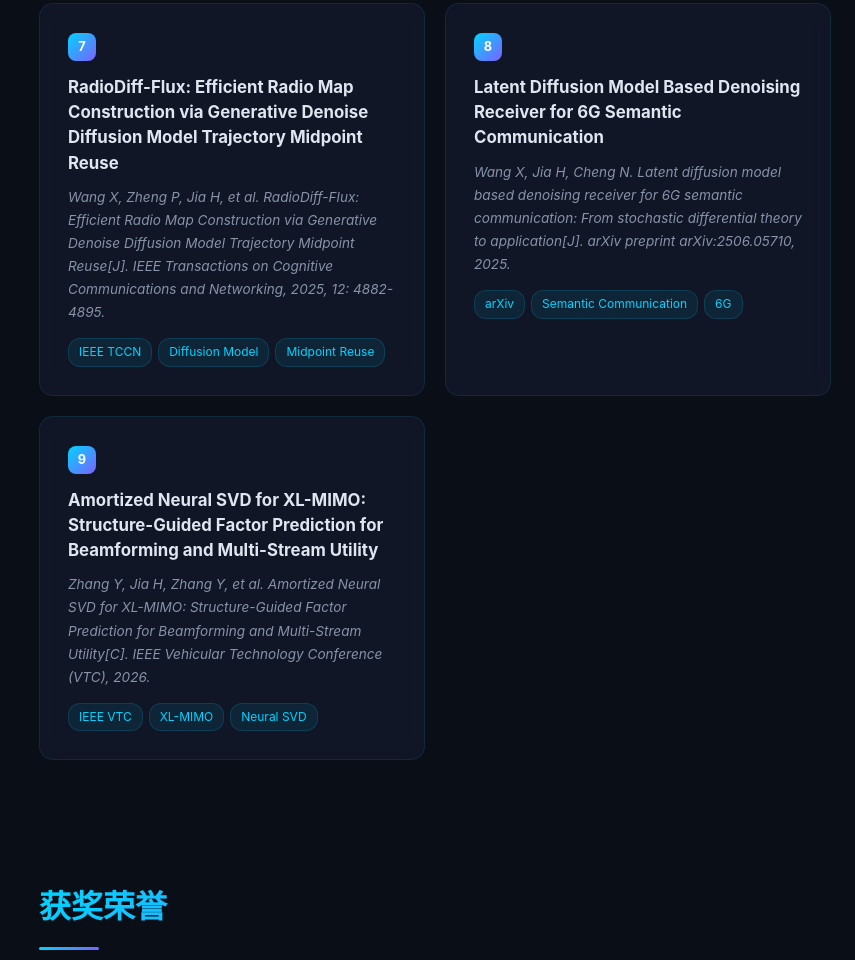
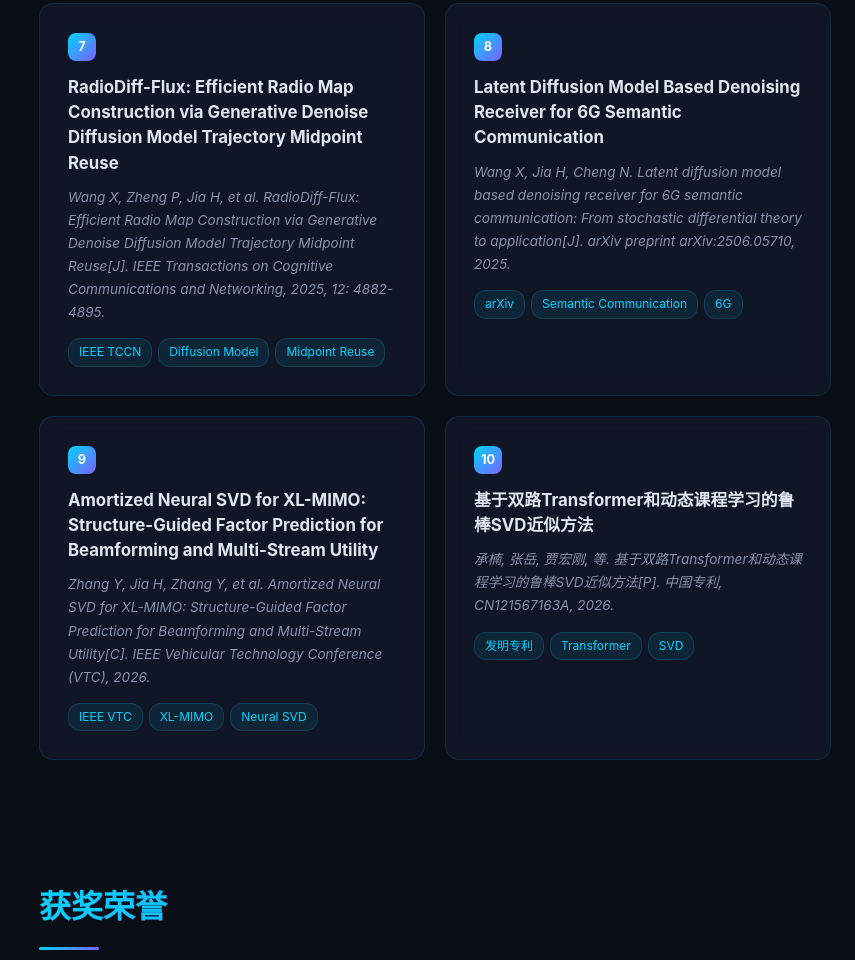
Before and after one commit to Gangzi-Jia/resume, a plain HTML site: page index.html in a window 1280 px wide. Shown: the part 7439-8399 px from the top of the page, without its empty margins (425-1280 px from the left). Drawn offline with Linux system fonts and the light colour scheme.

Commit message:
feat: 新增专利(基于双路Transformer和动态课程学习的鲁棒SVD近似方法)

```diff
--- a/index.html
+++ b/index.html
@@ -1439,7 +1439,7 @@
     <div class="container">
       <div class="fade-in">
         <h2 class="section-title">发表论文</h2>
-        <p class="section-subtitle">共9篇 · 学生一作6篇 · 学生二作3篇 · 期刊论文5篇 · 会议论文2篇 · 在投2篇</p>
+        <p class="section-subtitle">共10篇 · 学生一作6篇 · 学生二作4篇(含专利1项) · 期刊论文5篇 · 会议论文2篇 · 在投2篇</p>
         <div class="section-divider"></div>
       </div>
 
@@ -1549,6 +1549,17 @@
             <span>IEEE VTC</span>
             <span>XL-MIMO</span>
             <span>Neural SVD</span>
+          </div>
+        </div>
+
+        <div class="pub-card fade-in">
+          <span class="pub-index">10</span>
+          <h3>基于双路Transformer和动态课程学习的鲁棒SVD近似方法</h3>
+          <p class="pub-citation">承楠, 张岳, 贾宏刚, 等. 基于双路Transformer和动态课程学习的鲁棒SVD近似方法[P]. 中国专利, CN121567163A, 2026.</p>
+          <div class="pub-tags">
+            <span>发明专利</span>
+            <span>Transformer</span>
+            <span>SVD</span>
           </div>
         </div>
 
```
Also changed, not shown: 1 other file.
